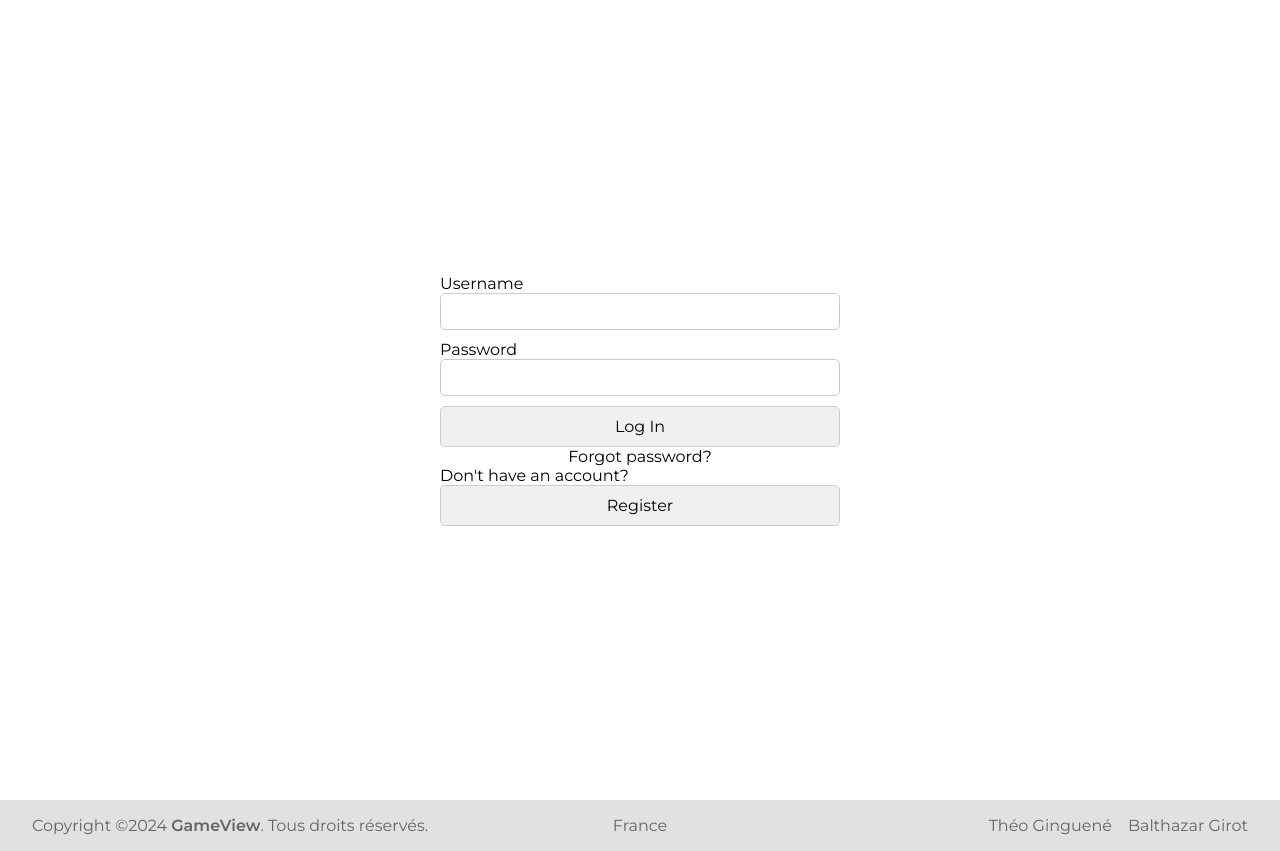
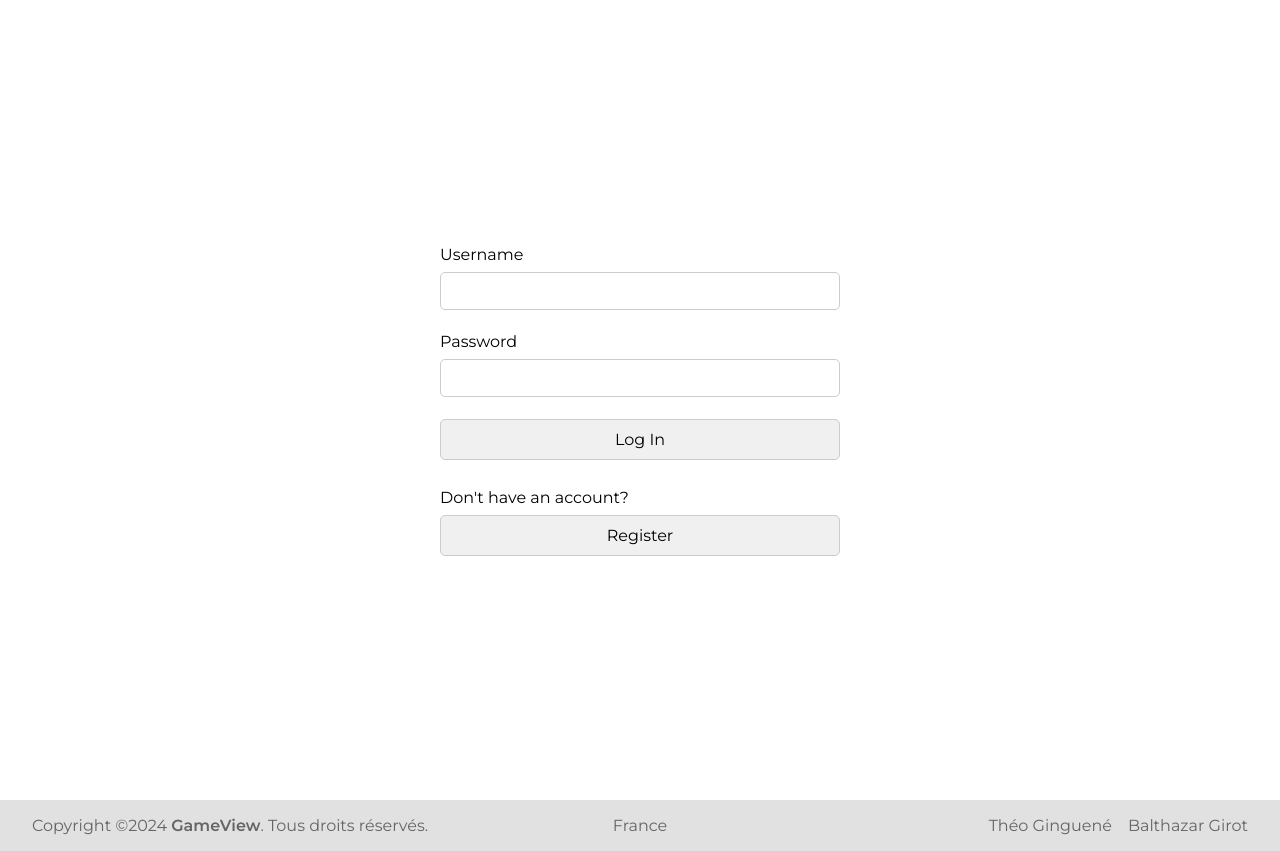
Before and after one commit to Oetgin/gameview, a PHP site: page /src/pages/login.php in a window 1280 px wide. Shown: the part 71-922 px from the top of the page. Run offline with PHP 8.4, Linux system fonts and the light colour scheme; some web fonts are replaced.

Commit message:
Better login and register styles

```diff
--- a/src/pages/login.php
+++ b/src/pages/login.php
@@ -54,10 +54,7 @@ require_once(DOCUMENT_ROOT . '/src/components/article-card.php');
                     echo '<div class="from-group redirect redirect-'.htmlspecialchars($_GET['redirect']).'"><p>'.htmlspecialchars($_GET['msg']).'</p></div>';
                 }
             ?>
-                <div class="form-group">
-                    <a href="/src/pages/forgot-password.php">Forgot password?</a>
-                </div>
-                <div class="form-group">
+                <div class="form-group form-section">
                     <p>Don't have an account?</p>
                     <button type="button" onclick="window.location.href='/src/pages/register.php'">Register</button>
                 </div>
--- a/src/styles/pages/register.css
+++ b/src/styles/pages/register.css
@@ -4,12 +4,17 @@ form {
   align-items: center;
   justify-content: center;
   height: 100vh;
+  gap: 0.75em;
 }
 form .form-group {
   display: flex;
   flex-direction: column;
   align-items: flex-start;
   justify-content: center;
+  gap: 0.5em;
+}
+form .form-section {
+  margin-top: 1em;
 }
 form input {
   margin-bottom: 10px;
--- a/src/styles/pages/register.scss
+++ b/src/styles/pages/register.scss
@@ -4,12 +4,18 @@ form {
     align-items: center;
     justify-content: center;
     height: 100vh;
+    gap:0.75em;
 
     .form-group {
         display: flex;
         flex-direction: column;
         align-items: flex-start;
         justify-content: center;
+        gap: 0.5em;
+    }
+
+    .form-section {
+        margin-top: 1em;
     }
 
     input {
--- a/src/styles/style.css
+++ b/src/styles/style.css
@@ -1,5 +1,9 @@
 @charset "UTF-8";
 html {
+  font-family: "Montserrat", sans-serif;
+}
+
+input {
   font-family: "Montserrat", sans-serif;
 }
 
--- a/src/styles/style.scss
+++ b/src/styles/style.scss
@@ -1,5 +1,9 @@
 // Font imports
 html {
+  font-family: 'Montserrat', sans-serif;
+}
+
+input {
   font-family: 'Montserrat', sans-serif;
 }
 
```
Also changed, not shown: 2 other files.
